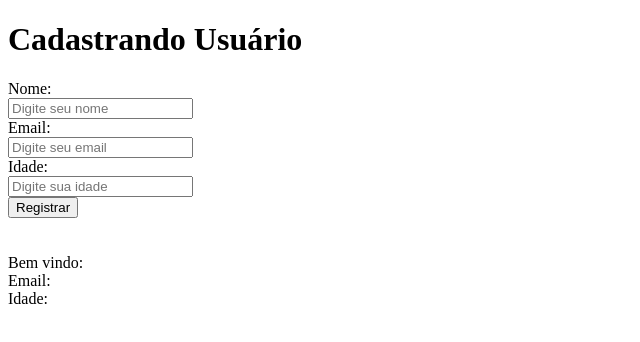
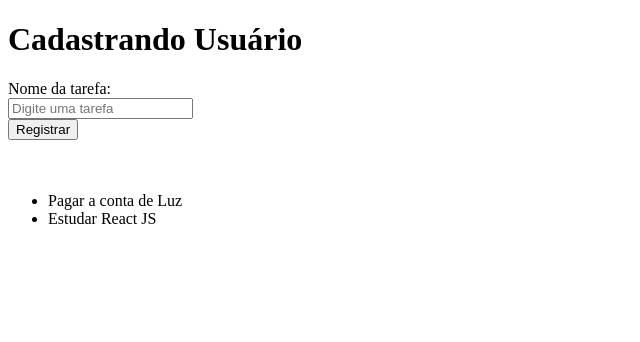
Before and after one commit to oxtw/primeiro-app, a React (Create React App) app: page / in a window 1280 px wide. Shown: the top 342 px of the page, without its empty margins (0-640 px from the left). Built offline with nearby package versions, Linux system fonts and the light colour scheme.

Commit message:
praticando

```diff
--- a/src/App.js
+++ b/src/App.js
@@ -1,23 +1,21 @@
 import { useState } from 'react';
 
 function App(){
-  const [nome, setNome] = useState('');
-  const [email, setEmail] = useState('');
-  const [idade, setIdade] = useState('');
+  const [input, setInput] = useState('');
+  const [tarefas, setTarefas] = useState([
+    'Pagar a conta de Luz',
+    'Estudar React JS',
 
-  const [user, setUser] = useState({});
+  ]);
+
 
   //função para registar o formulário
   function handleRegister(e){
     //função para não recarregar a pagina após confirmar o envio do formulário
     e.preventDefault();
 
-    alert('Usuario registrado com sucesso!')
-    setUser({
-      nome: nome,
-      idade: idade,
-      email: email,
-    })
+    setTarefas([...tarefas, input]);
+    setInput('');
   }
 
 
@@ -25,25 +23,11 @@
     <div>
       <h1>Cadastrando Usuário</h1>
       <form onSubmit={handleRegister}>
-        <label>Nome:</label><br/>
+        <label>Nome da tarefa:</label><br/>
         <input
-        placeholder='Digite seu nome'
-        value={nome}
-        onChange={ (e) => setNome(e.target.value) }
-        ></input><br/>
-
-        <label>Email:</label><br/>
-        <input
-        placeholder='Digite seu email'
-        value={email}
-        onChange={ (e) => setEmail(e.target.value)}
-        ></input><br/>
-
-        <label>Idade:</label><br/>
-        <input
-        placeholder='Digite sua idade'
-        value={idade}
-        onChange={ (e) => setIdade(e.target.value)}
+        placeholder='Digite uma tarefa'
+        value={input}
+        onChange={ (e) => setInput(e.target.value) }
         ></input><br/>
 
         <button type='submit'>Registrar</button>
@@ -51,13 +35,11 @@
 
       <br/><br/>
 
-      <div>
-
-       <span>Bem vindo: {user.nome}</span><br/>
-       <span>Email: {user.email}</span><br/>
-       <span>Idade: {user.idade}</span><br/>
-
-      </div>
+      <ul>
+          {tarefas.map(tarefa => (
+            <li key={tarefa}>{tarefa}</li>
+          ))}
+      </ul>
     </div>
   );
 }
```
